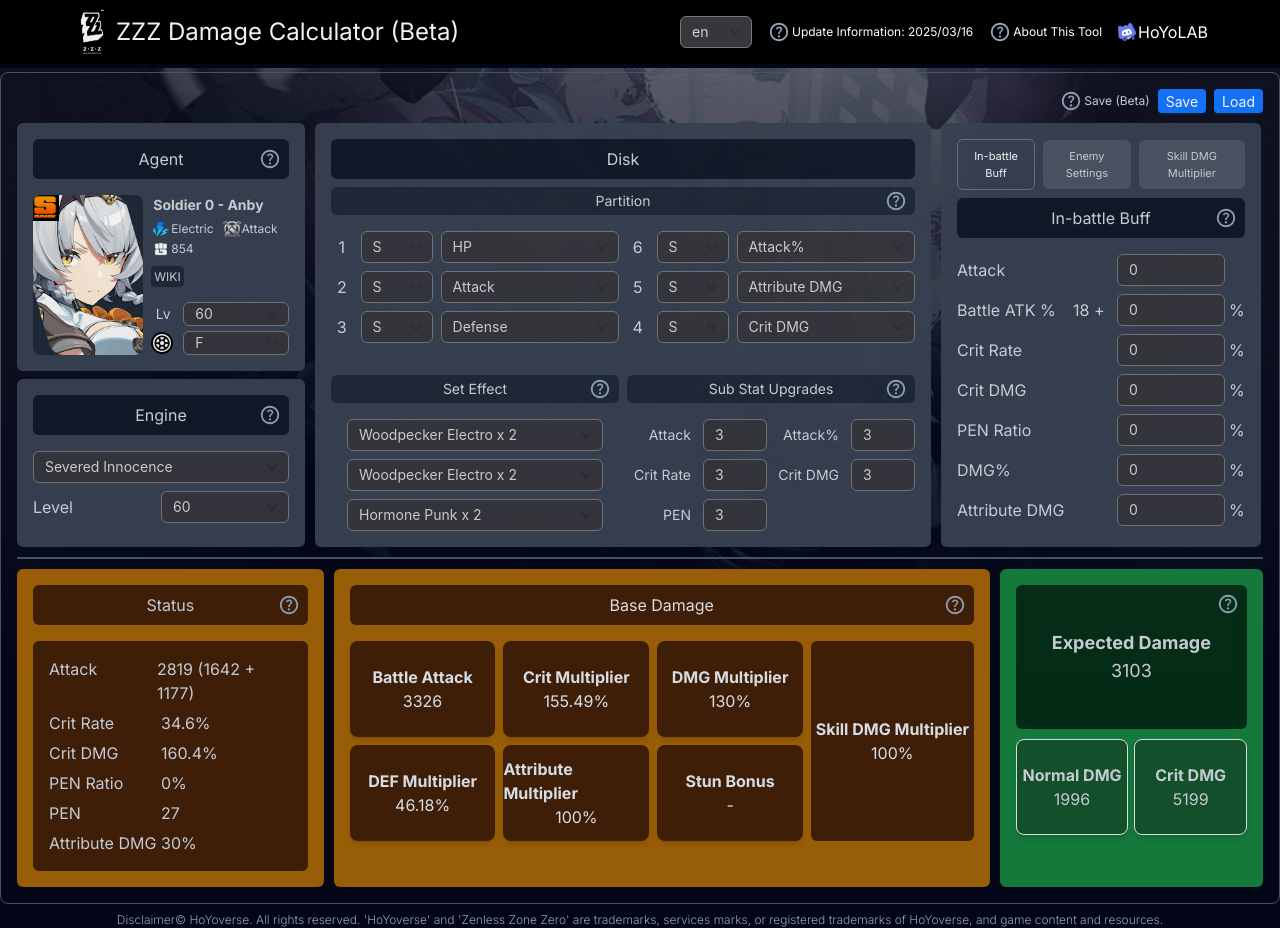
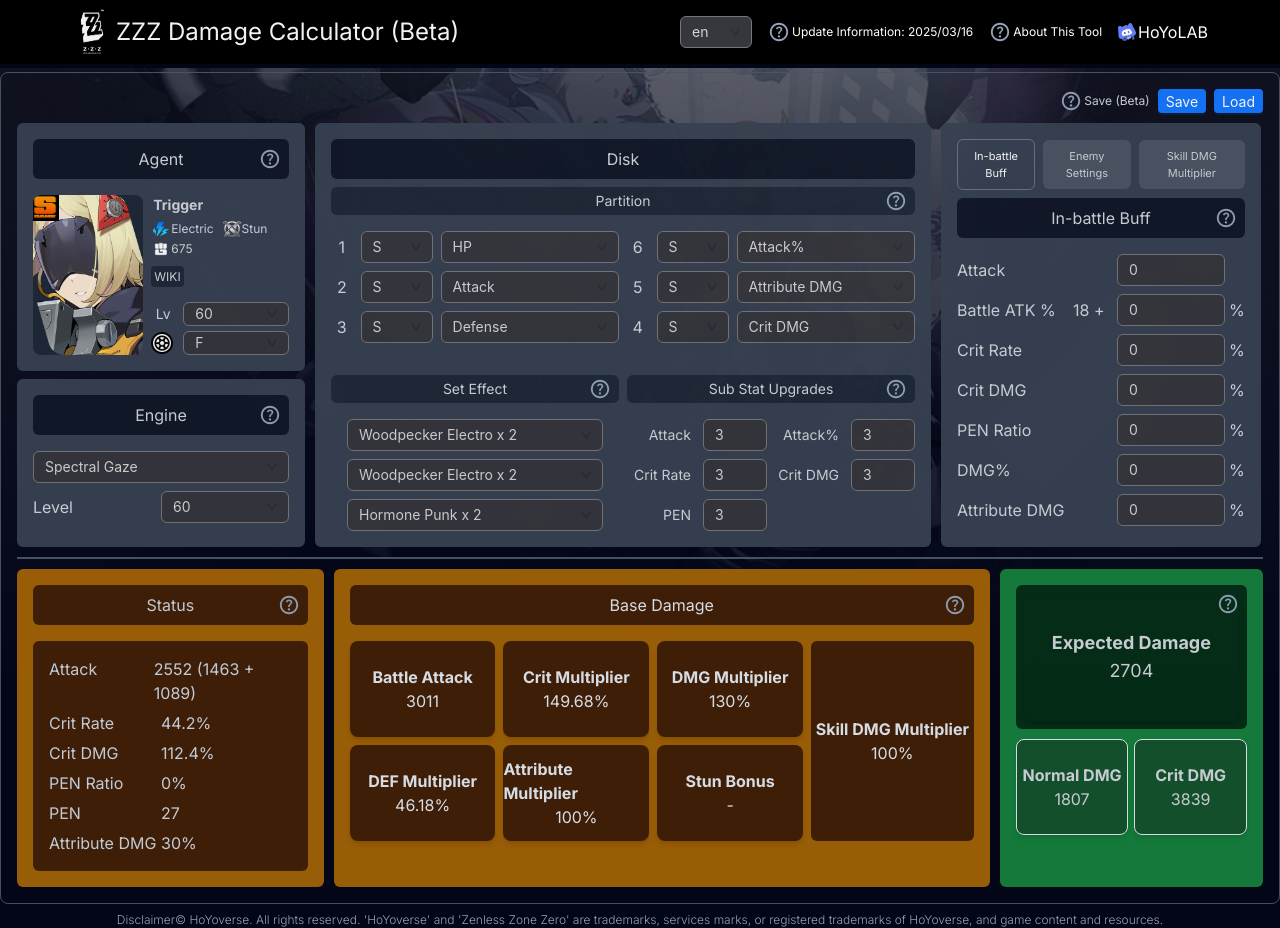
Before and after one commit to negagen/zzz-calculator, a Next.js app: page / in a window 1280 px wide. Built offline with nearby package versions, Linux system fonts and the light colour scheme.

Commit message:
Add Trigger data

```diff
--- a/app/locales/en.json
+++ b/app/locales/en.json
@@ -17,6 +17,7 @@
       "Stun_4": "Anby Demara",
       "Stun_5": "Lighter",
       "Stun_6": "Pulchra Fellini",
+      "Stun_7": "Trigger",
       "Anomaly_1": "Grace Howard",
       "Anomaly_2": "Piper Wheel",
       "Anomaly_3": "Jane Doe",
@@ -63,6 +64,7 @@
       "Stun_10": "[Vortex] Hatchet",
       "Stun_11": "Blazing Laurel",
       "Stun_12": "Box Cutter",
+      "Stun_13": "Spectral Gaze",
       "Anomaly_1": "Fusion Compiler",
       "Anomaly_2": "Rainforest Gourmet",
       "Anomaly_3": "Weeping Gemini",
--- a/app/locales/ja.json
+++ b/app/locales/ja.json
@@ -17,6 +17,7 @@
       "Stun_4": "アンビー・デマラ",
       "Stun_5": "ライト",
       "Stun_6": "プルクラ・フェリーニ",
+      "Stun_7": "トリガー",
       "Anomaly_1": "グレース・ハワード",
       "Anomaly_2": "パイパー・ウィール",
       "Anomaly_3": "ジェーン・ドゥ",
@@ -63,6 +64,7 @@
       "Stun_10": "「激流」-斧型",
       "Stun_11": "炎心の桂冠",
       "Stun_12": "ペーパーカッター",
+      "Stun_13": "奪魂の瞑目",
       "Anomaly_1": "複合コンパイラ",
       "Anomaly_2": "密林の食いしん坊",
       "Anomaly_3": "双生の涙",
--- a/data/agents.ts
+++ b/data/agents.ts
@@ -1,6 +1,23 @@
 import { Agent } from "@/types";
 
 export const agents: Agent[] = [
+  {
+    id: "Stun_7",
+    attribute: "Electric",
+    rank: "S",
+    speciality: "Stun",
+    attackTable: {
+      1: 108,
+      10: 165,
+      20: 267,
+      30: 369,
+      40: 471,
+      50: 573,
+      60: 675,
+    },
+    wikiUrl: "https://wiki.hoyolab.com/pc/zzz/entry/620",
+    coreSkillLevelBonusType: "impact",
+  },
   {
     id: "Attack_10",
     attribute: "Electric",
--- a/data/engines.ts
+++ b/data/engines.ts
@@ -1,6 +1,14 @@
 import { Engine, EngineLevel, EngineBaseAttack, EngineRank } from "@/types";
 
 export const engines: Engine[] = [
+  {
+    id: "Stun_13",
+    name: "奪魂の瞑目",
+    rank: "S",
+    speciality: "Stun",
+    baseAttack: 48,
+    statusType: "critRate",
+  },
   {
     id: "Attack_18",
     name: "純然たる犠牲",
```
Also changed, not shown: public/images/agents/Stun_7.png (added).
